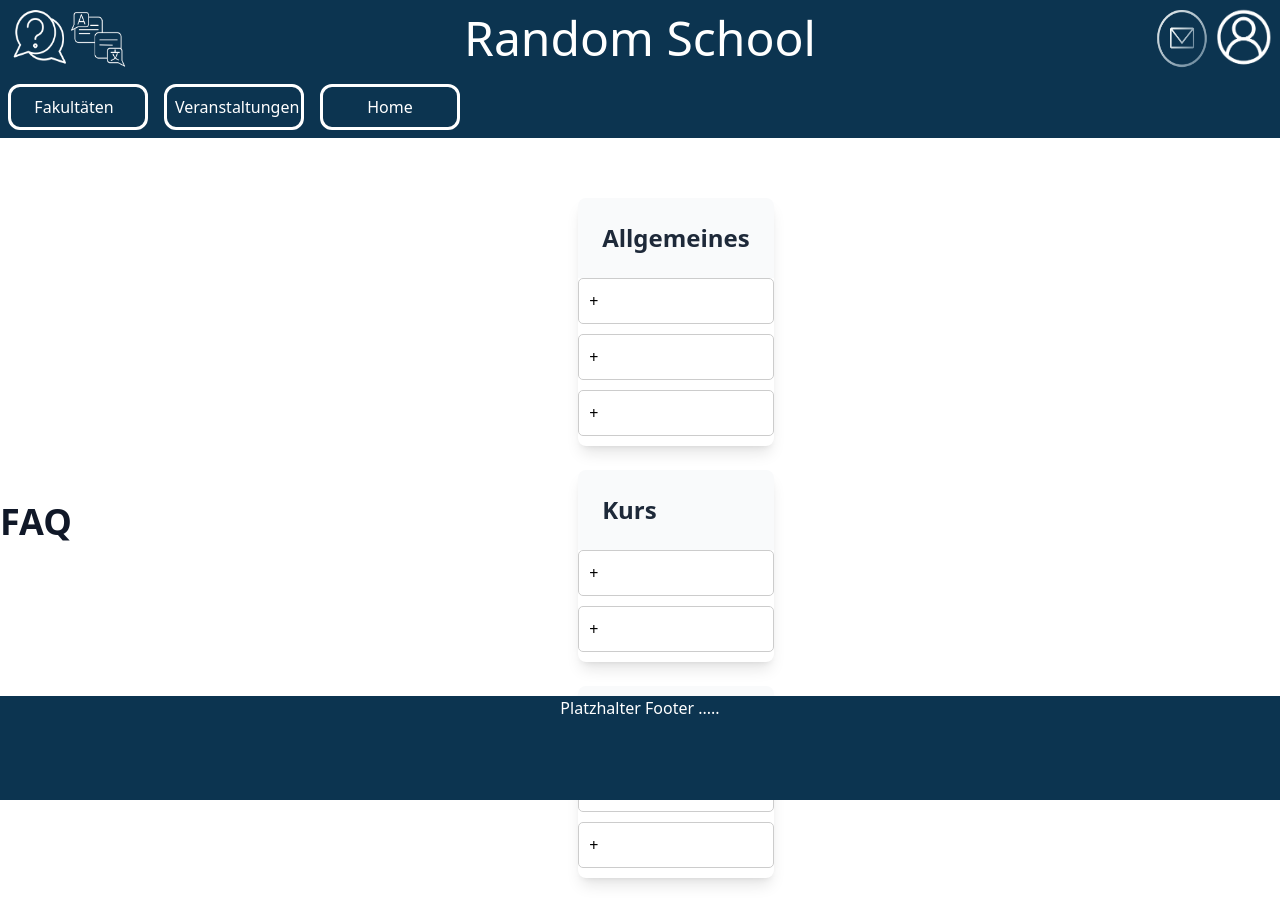
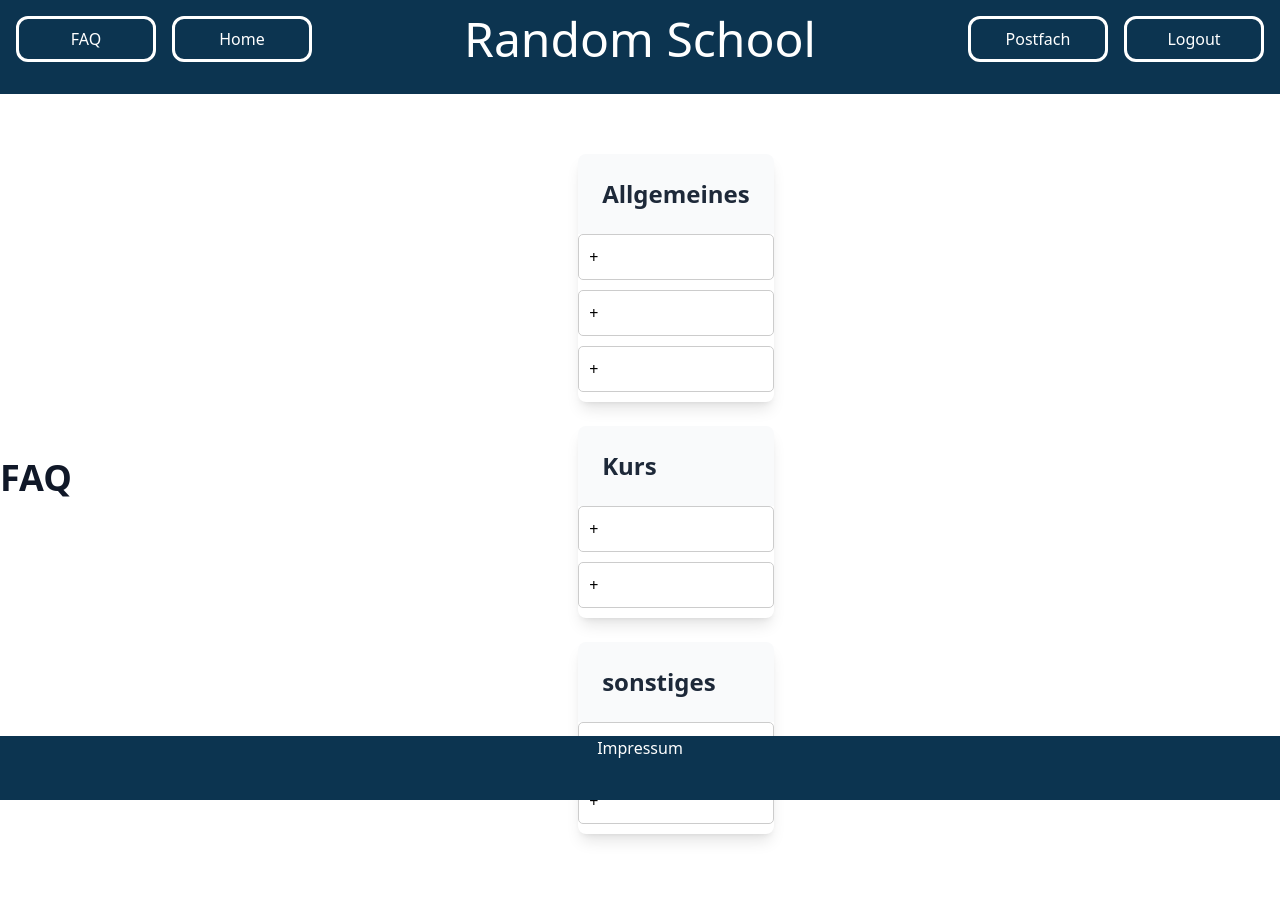
Before and after one commit to skr4ll/learning-platform, a React (Vite) app: page /faq in a window 1280 px wide. Shown: the top 924 px of the page. After the commit the page ends 894 px from the top, so only its background shows below. Built offline with nearby package versions, Linux system fonts and the light colour scheme.

Commit message:
change login highlight colour to uzk-light, insert right header and footer to login page, change normal header, remove Fakultäten-page

```diff
--- a/src/App.jsx
+++ b/src/App.jsx
@@ -4,7 +4,6 @@ import Dashboard from './pages/Dashboard';
 import FAQ from './pages/FAQ';
 import Veranstaltung from './pages/Veranstaltung';
 import Postfach from './pages/Postfach';
-import Fakultaeten from './pages/Fakultaeten';
 
 const App = () => {
   return (
@@ -15,7 +14,6 @@ const App = () => {
         <Route path="/faq" element={<FAQ />} />
         <Route path="/veranstaltung" element={<Veranstaltung />} />
         <Route path="/postfach" element={<Postfach />} />
-        <Route path="/fakultaeten" element= {<Fakultaeten />} />
       </Routes>
     </Router>
   );
--- a/src/components/Footer.jsx
+++ b/src/components/Footer.jsx
@@ -1,7 +1,7 @@
 const Footer = () => {
     return (
-      <footer className="bg-uzk-dark text-white text-center pb-[10vh] fixed bottom-0 w-full">
-        <p>Platzhalter Footer .....</p>
+      <footer className="bg-uzk-dark text-white text-center pb-[5vh] fixed bottom-0 w-full">
+        <p>Impressum</p>
       </footer>
     );
   };
--- a/src/components/Header.jsx
+++ b/src/components/Header.jsx
@@ -10,16 +10,16 @@ const Header = () => {
         {/* Buttons links */}
         <div className="flex items-center">
         <button
-            className="cursor-pointer flex justify-center items-center"
+          className=" w-35 cursor-pointer p-2 m-2 btn btn-blue rounded-xl border-3 border-white text-center"
           onClick={() => navigate("/faq")}
         >
-            <img className="h-12 w-12 sm:h-15 sm:w-15" src="/faq_button.png" alt="FAQ" />
+          FAQ
         </button>
         <button
-            className="cursor-pointer flex justify-center items-center"
-            onClick={() => navigate("/fakultaeten")}
+          className=" w-35 cursor-pointer p-2 m-2 btn btn-blue rounded-xl border-3 border-white text-center"
+          onClick={() => navigate("/dashboard")}
         >
-            <img className="h-12 w-12 sm:h-15 sm:w-15" src="/lang_button.png" alt="Fakultäten" />
+          Home
         </button>
         </div>
 
@@ -29,40 +29,25 @@ const Header = () => {
         {/* Buttons rechts */}
         <div className="flex items-center">
         <button
-            className="cursor-pointer flex justify-center items-center"
+          className="w-35 cursor-pointer p-2 m-2 btn btn-blue rounded-xl border-3 border-white text-center"
           onClick={() => navigate("/postfach")}
         >
-            <img className="h-12 w-12 sm:h-15 sm:w-15" src="/mail_button.png" alt="Postfach" />
+          Postfach
         </button>
         <button
-            className="cursor-pointer flex justify-center items-center"
+          className=" w-35 cursor-pointer p-2 m-2 btn btn-blue rounded-xl border-3 border-white text-center"
           onClick={() => navigate("/")}
         >
-            <img className="h-12 w-12 sm:h-15 sm:w-15" src="../logout_button.png" alt="Logout" />
+          Logout
         </button>
         </div>
       </div>
 
         {/* Link Buttons */}
       <div className="flex flex-wrap gap-4">
-        <button
-          className="w-35 cursor-pointer pr-2 btn btn-blue rounded-xl border-3 border-white text-center"
-          onClick={() => navigate("/fakultaeten")}
-        >
-          Fakultäten
-        </button>
-        <button
-          className="w-35 cursor-pointer p-2 btn btn-blue rounded-xl border-3 border-white text-center"
-          onClick={() => navigate("/veranstaltung")}
-        >
-          Veranstaltungen
-        </button>
-        <button
-          className=" w-35 cursor-pointer p-2 btn btn-blue rounded-xl border-3 border-white text-center"
-          onClick={() => navigate("/dashboard")}
-        >
-          Home
-        </button>
+
+
+
       </div>
     </header>
   );
--- a/src/pages/Dashboard.jsx
+++ b/src/pages/Dashboard.jsx
@@ -5,7 +5,13 @@ const Dashboard = () => {
   return (
     <>
 		<Header />
-			<h1 className="text-4xl font-bold">DASHBOARD</h1>
+			<h1 className="text-4xl text-center font-bold">DASHBOARD</h1>
+			<button
+          className="w-35 cursor-pointer p-2 btn btn-blue rounded-xl border-3 border-white text-center"
+          onClick={() => navigate("/veranstaltung")}
+        >
+          BSI 1
+        </button>
 		<Footer />
 	</>
   );
--- a/src/pages/Fakultaeten.jsx
+++ /dev/null
@@ -1,18 +0,0 @@
-import Header from "../components/Header";
-import Footer from "../components/Footer";
-const Fakultaeten = () => {
-  return (
-    <>
-      <Header />
-        <div className="flex justify-center items-center">
-          <h1 className="text-4xl font-bold">Hallo dies ist ein Platzhalter, LG</h1>
-
-      </div>
-
-      <Footer />
-    </>
-
-  );
-};
-
-export default Fakultaeten;
--- a/src/pages/Login.jsx
+++ b/src/pages/Login.jsx
@@ -1,4 +1,6 @@
 import { useNavigate } from 'react-router-dom';
+import Header from '../components/Header';
+import Footer from '../components/Footer';
 
 const Login = () => {
   const navigate = useNavigate();
@@ -9,12 +11,34 @@ const Login = () => {
 
 return (
     <div className="min-h-screen flex flex-col justify-between bg-gray-100">
-      <header className="bg-uzk-dark text-white p-4 flex justify-between items-center">
-        <div className="justify-center text-lg font-semibold">Random School</div>
-        <div className="space-x-2">
-          <button className="text-white">Language</button>
+
+      <header className="bg-uzk-dark text-white p-2">
+      <div className="flex justify-between items-center mb-4">
+
+        {/* Buttons links */}
+        <div className="flex items-center">
+        <button
+          className=" w-35 cursor-pointer p-2 m-2 btn btn-blue rounded-xl border-3 border-white text-center"
+          onClick={() => navigate("/faq")}
+        >
+          FAQ
+        </button>
         </div>
-      </header>
+
+        {/* Text */}
+        <h1 className="text-3xl sm:text-5xl text-center flex-1">Random School</h1>
+
+        {/* Buttons rechts */}
+        <div className="flex items-center">
+        <button
+          className=" w-35 cursor-pointer p-2 m-2 btn btn-blue rounded-xl border-3 border-white text-center"
+          onClick={() => navigate("/")}
+        >
+          Login
+        </button>
+        </div>
+      </div>
+    </header>
 
       <div className="flex justify-center items-center flex-1">
         <div className="w-full max-w-sm bg-white p-6 shadow-lg rounded-lg">
@@ -22,27 +46,20 @@ return (
           <input
             type="text"
             placeholder="Benutzername"
-            className="w-full p-3 mb-4 border border-gray-300 rounded-lg focus:outline-none focus:ring-2 focus:ring-blue-500"
+            className="w-full p-3 mb-4 border border-gray-300 rounded-lg focus:outline-none focus:ring-2 focus:ring-uzk-light"
           />
           <input
             type="password"
             placeholder="Passwort"
-            className="w-full p-3 mb-6 border border-gray-300 rounded-lg focus:outline-none focus:ring-2 focus:ring-blue-500"
+            className="w-full p-3 mb-6 border border-gray-300 rounded-lg focus:outline-none focus:ring-2 focus:ring-uzk-light"
           />
-          <button onClick={handleLogin} className="w-full py-3 bg-uzk-dark text-white rounded-lg hover:bg-blue-700 transition-colors">
+          <button onClick={handleLogin} className="w-full py-3 bg-uzk-dark text-white rounded-lg hover:bg-uzk-light transition-colors">
             Anmelden
           </button>
         </div>
       </div>
+      <Footer />
 
-      <footer className="bg-uzk-dark text-white p-4">
-        <div className="flex justify-between">
-          <button className="bg-uzk-dark px-4 py-2 rounded">Random School FAQ</button>
-          <button className="bg-uzk-dark px-4 py-2 rounded">Aktuelle Informationen</button>
-          <button className="bg-uzk-dark px-4 py-2 rounded">Digitale Prüfungen</button>
-          <button className="bg-uzk-dark px-4 py-2 rounded">Schulungen</button>
-        </div>
-      </footer>
     </div>
   );
 };
```
Lines whose indentation alone changed are shown as unchanged.
